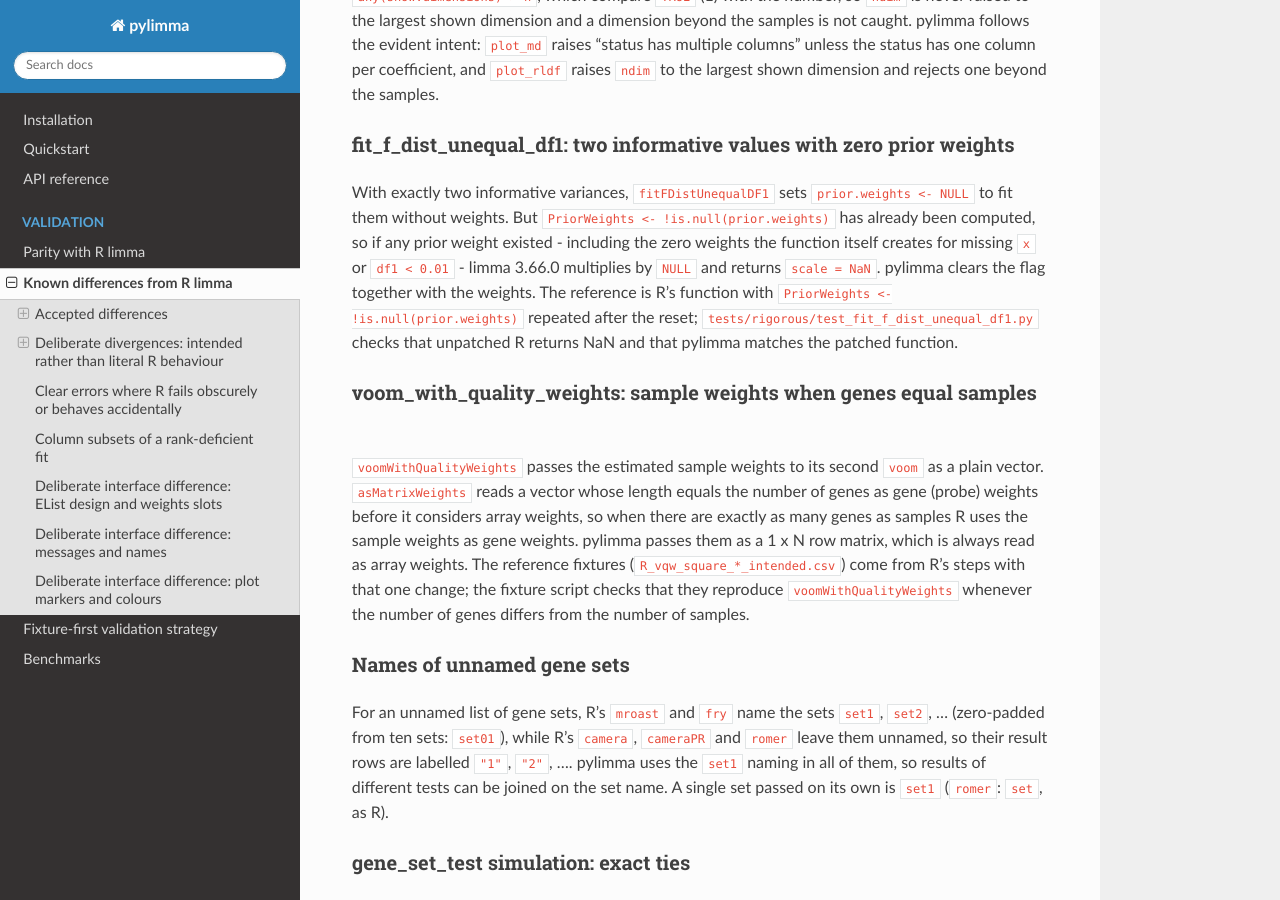
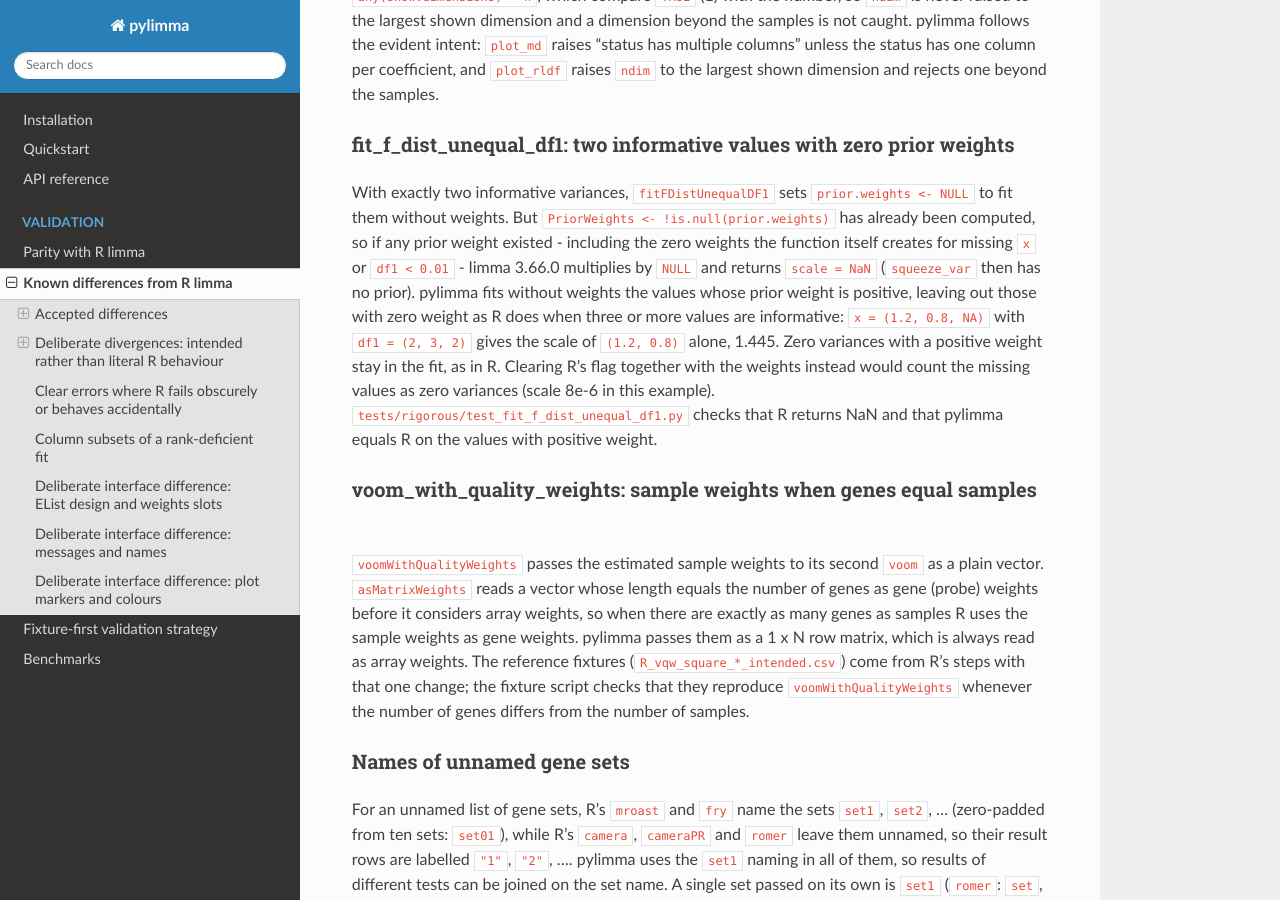
Before and after one commit to john-mulvey/pylimma, a Sphinx documentation site: the page built from docs/validation/known_differences.rst, in a window 1280 px wide and 900 px high, scrolled down 5129 px. Built offline with Sphinx 7.4.7 and the Read the Docs theme 3.1.0, drawn with Linux system fonts in a browser that asks for light colours; pages that are not in the unit, such as notebooks, are missing from menus.

Commit message:
fit_f_dist_unequal_df1: two informative values leave zero-weight values out
With two informative values R clears the prior weights but not its flag,
so its scale is NaN. pylimma cleared both, which counted missing x
values as zero variances (scale 8e-6 for x = 1.2, 0.8, NA where the two
values give 1.445). Values with zero prior weight are now left out and
the rest fitted without weights, as R leaves them out with three or
more informative values.

Pre-release verification: KD2 P2

```diff
--- a/docs/validation/known_differences.rst
+++ b/docs/validation/known_differences.rst
@@ -282,11 +282,16 @@ With exactly two informative variances, ``fitFDistUnequalDF1`` sets
 ``PriorWeights <- !is.null(prior.weights)`` has already been computed, so
 if any prior weight existed - including the zero weights the function
 itself creates for missing ``x`` or ``df1 < 0.01`` - limma 3.66.0
-multiplies by ``NULL`` and returns ``scale = NaN``. pylimma clears the flag
-together with the weights. The reference is R's function with
-``PriorWeights <- !is.null(prior.weights)`` repeated after the reset;
-``tests/rigorous/test_fit_f_dist_unequal_df1.py`` checks that unpatched R
-returns NaN and that pylimma matches the patched function.
+multiplies by ``NULL`` and returns ``scale = NaN`` (``squeeze_var`` then
+has no prior). pylimma fits without weights the values whose prior weight
+is positive, leaving out those with zero weight as R does when three or
+more values are informative: ``x = (1.2, 0.8, NA)`` with ``df1 = (2, 3,
+2)`` gives the scale of ``(1.2, 0.8)`` alone, 1.445. Zero variances with
+a positive weight stay in the fit, as in R. Clearing R's flag together
+with the weights instead would count the missing values as zero
+variances (scale 8e-6 in this example). ``tests/rigorous/test_fit_f_dist_unequal_df1.py``
+checks that R returns NaN and that pylimma equals R on the values with
+positive weight.
 
 voom_with_quality_weights: sample weights when genes equal samples
 ~~~~~~~~~~~~~~~~~~~~~~~~~~~~~~~~~~~~~~~~~~~~~~~~~~~~~~~~~~~~~~~~~~~~
```
Also changed, not shown: 2 other files.
